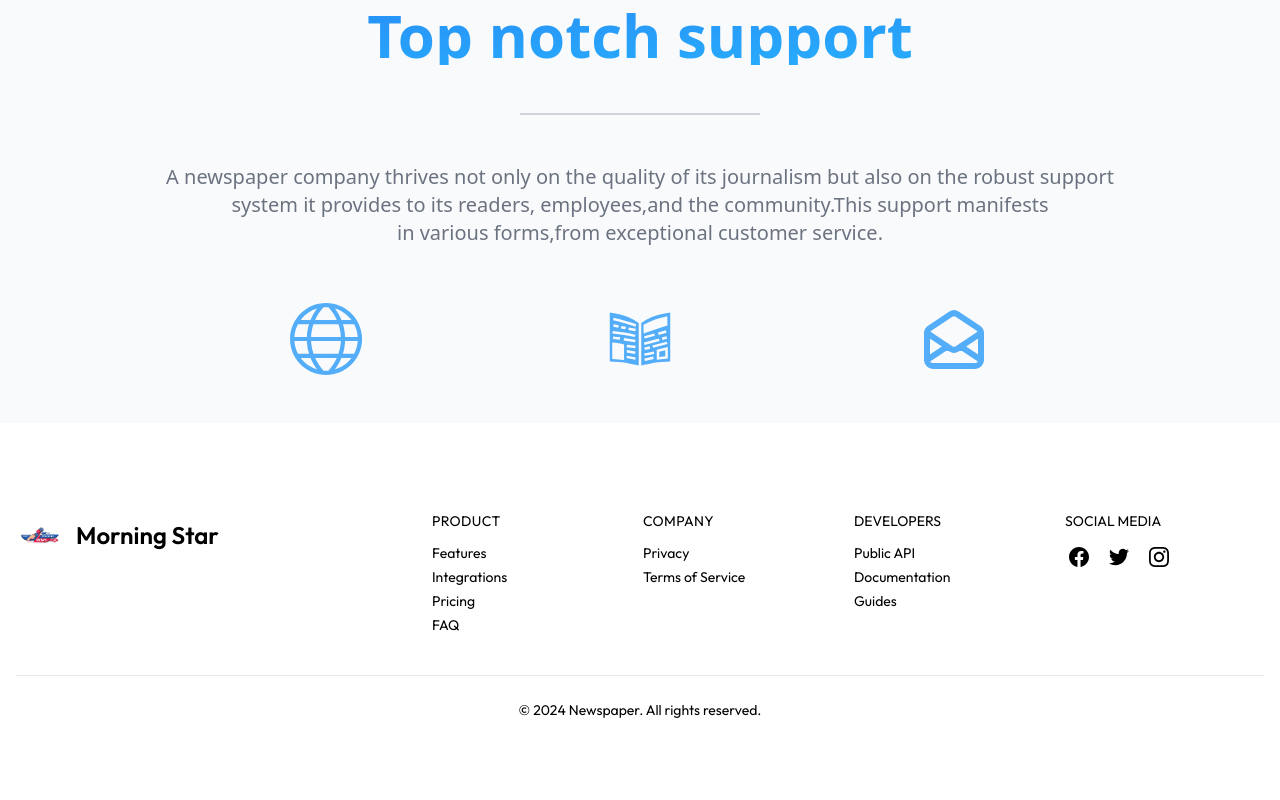
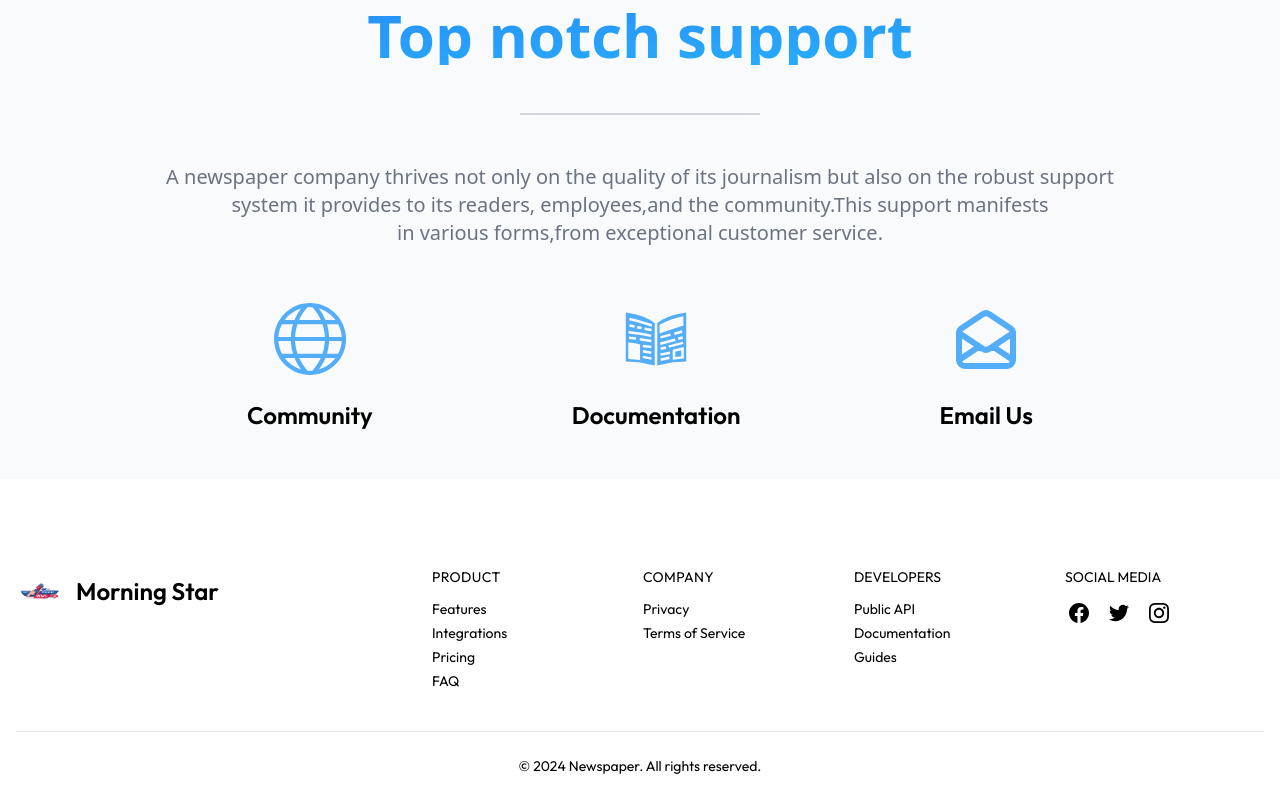
Before and after one commit to sabbir-hossen66/news-paper-client, a React (Vite) app: page / in a window 1280 px wide. Shown: the part 1689-2489 px from the top of the page. Before the commit the page ends 2433 px from the top, so only its background shows below. Built offline with nearby package versions, Linux system fonts and the light colour scheme.

Commit message:
icon set and adding text

```diff
--- a/src/components/Support/Support.jsx
+++ b/src/components/Support/Support.jsx
@@ -16,10 +16,19 @@ const Support = () => {
       <p className="text-center text-gray-500 font-sans my-4 text-xl">A newspaper company thrives not only on the quality of its journalism but also on the robust support <br /> system it provides to its readers, employees,and the community.This support manifests <br /> in various forms,from exceptional customer service. </p>
 
       {/* social things added */}
-      <div className="flex flex-col lg:flex-row items-center justify-evenly mt-14 text-7xl text-[#54ADF8]">
-        <TfiWorld className="hover:animate-bounce" />
-        <GiNewspaper className="hover:animate-spin" />
-        <HiOutlineMailOpen className="hover:animate-pulse" />
+      <div className="flex flex-col lg:flex-row items-center justify-evenly mt-14">
+        <div className="flex flex-col items-center">
+          <TfiWorld className="hover:animate-bounce text-[#54ADF8] text-7xl" />
+          <h3 className="text-2xl font-semibold mt-6">Community</h3>
+        </div>
+        <div className="flex flex-col items-center">
+          <GiNewspaper className="hover:animate-spin text-[#54ADF8] text-7xl" />
+          <h3 className="text-2xl font-semibold mt-6">Documentation</h3>
+        </div>
+        <div className="flex flex-col items-center">
+          <HiOutlineMailOpen className="hover:animate-pulse text-[#54ADF8] text-7xl" />
+          <h3 className="text-2xl font-semibold mt-6">Email Us</h3>
+        </div>
       </div>
 
     </div>
```
